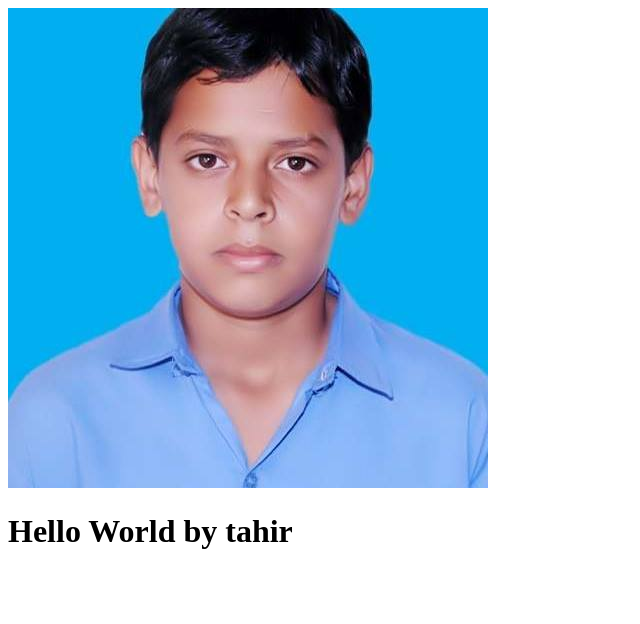
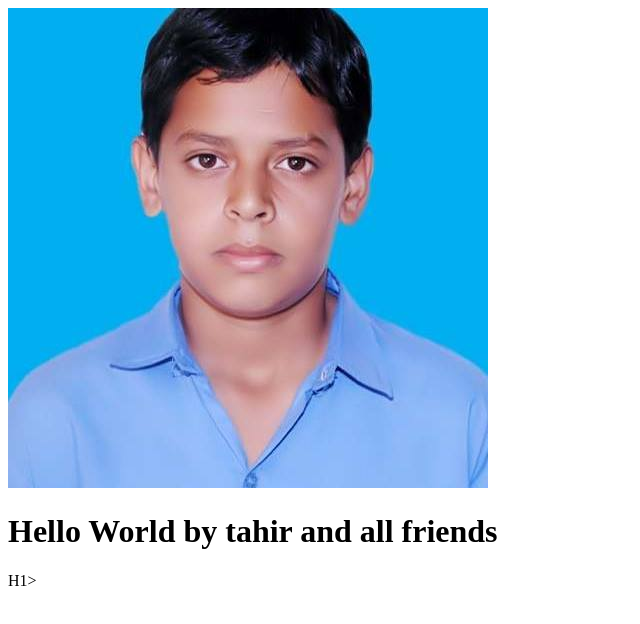
Before and after one commit to mtahir787/Bootcamp2020_class1_project, a plain HTML site: page index.html in a window 1280 px wide. Shown: the whole page, without its empty margins (0-640 px from the left). Drawn offline with Linux system fonts and the light colour scheme.

Commit message:
Update index.html

```diff
--- a/index.html
+++ b/index.html
@@ -9,7 +9,7 @@
     <div class="container">
         <div class="row">
             <img src="images/30714282_1905453753079545_713778768086302720_n.jpg" />
-            <h1>Hello World by tahir</H1>
+            <h1>Hello World by tahir and all friends</h1>H1>
         </div>
     </div>
 </body>
```
